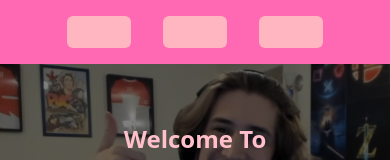
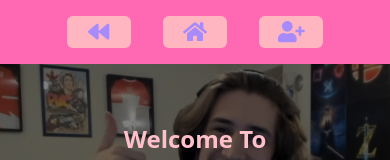
Before and after one commit to ArmyaAli/hot_or_not, a React (Create React App) app in the folder Client/: page / in a window 390 px wide. Shown: the top 160 px of the page. Built offline with nearby package versions, Linux system fonts and the light colour scheme.

Commit message:
double icons for media query

```diff
--- a/Client/src/Components/Navbar/Navbar.tsx
+++ b/Client/src/Components/Navbar/Navbar.tsx
@@ -43,23 +43,26 @@ export const Navbar = () => {
       <div className="nav-wrapper">
         <Link to={location.pathname}>
           <div onClick={backClickHandler} className="button-wrapper rounded-md hover:animate-pulse text-purple-400 cursor-pointer">
-            <button className="button">Go Back {"   "}
+            <button className="button lg-view">Go Back {"   "}
               <FontAwesomeIcon icon={faBackward} size="lg" />
             </button>
+              <FontAwesomeIcon icon={faBackward} size="lg" className="sm-view"/>
           </div>
         </Link>
         <Link to="/">
           <div className="button-wrapper rounded-md hover:animate-pulse text-purple-400 cursor-pointer">
-            <button className="button">Home {"  "}
-              <FontAwesomeIcon icon={faHome} size="lg" className="" />
+            <button className="button lg-view">Home {"  "}
+              <FontAwesomeIcon icon={faHome} size="lg"/>
             </button>
+            <FontAwesomeIcon icon={faHome} size="lg" className="sm-view"/>
           </div>
         </Link>
         <Link to="/submission">
-          <div className="button-wrapper rounded-md hover:animate-pulse text-purple-400 cursor-pointer">
-            <button className="button">Add Person {"   "}
-              <FontAwesomeIcon icon={faUserPlus} size="lg" />
+        <div className="button-wrapper rounded-md hover:animate-pulse text-purple-400 cursor-pointer">
+            <button className="button lg-view">Add Person {"  "}
+              <FontAwesomeIcon icon={faUserPlus} size="lg"/>
             </button>
+            <FontAwesomeIcon icon={faUserPlus} size="lg" className="sm-view"/>
           </div>
         </Link>
       </div>
```
